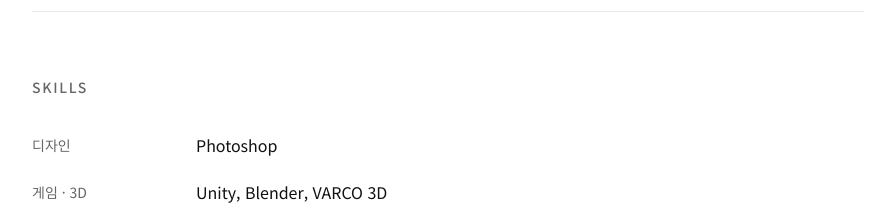
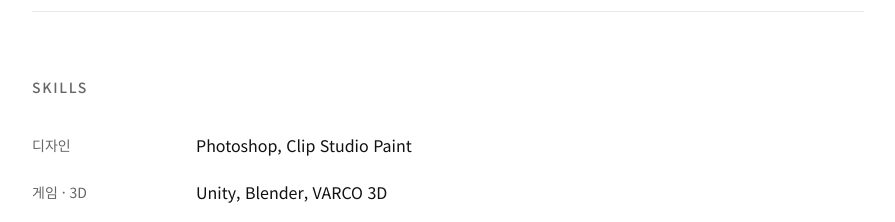
Before and after one commit to zunyan9/zunyan9.github.io, a plain HTML site: page index.html in a window 1280 px wide. Shown: the part 2040-2262 px from the top of the page, without its empty margins (192-1087 px from the left). Drawn offline with Linux system fonts and the light colour scheme.

Commit message:
Add Clip Studio Paint to design tools
Co-Authored-By: Claude Opus 5.5 <noreply@anthropic.com>
Claude-Session: https://claude.ai/code/session_01NoBzKvXSWnwr2JnakZKaXs

```diff
--- a/index.html
+++ b/index.html
@@ -114,7 +114,7 @@
   <section id="skills">
     <h2>SKILLS</h2>
     <div class="rows">
-      <div class="row"><div class="k">디자인</div><div class="v">Photoshop</div></div>
+      <div class="row"><div class="k">디자인</div><div class="v">Photoshop, Clip Studio Paint</div></div>
       <div class="row"><div class="k">게임 · 3D</div><div class="v">Unity, Blender, VARCO 3D</div></div>
       <div class="row"><div class="k">AI · 기타</div><div class="v">Claude, VARCO Sound, GitHub</div></div>
     </div>
```
